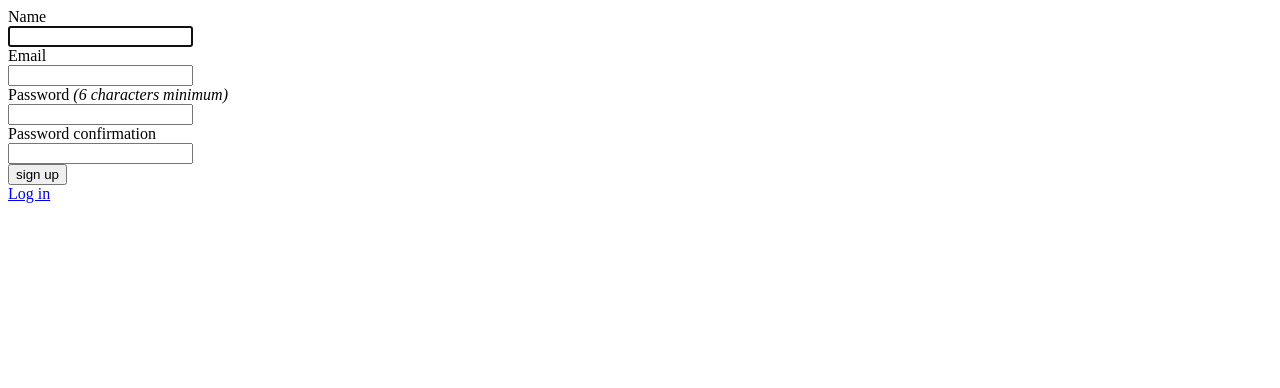
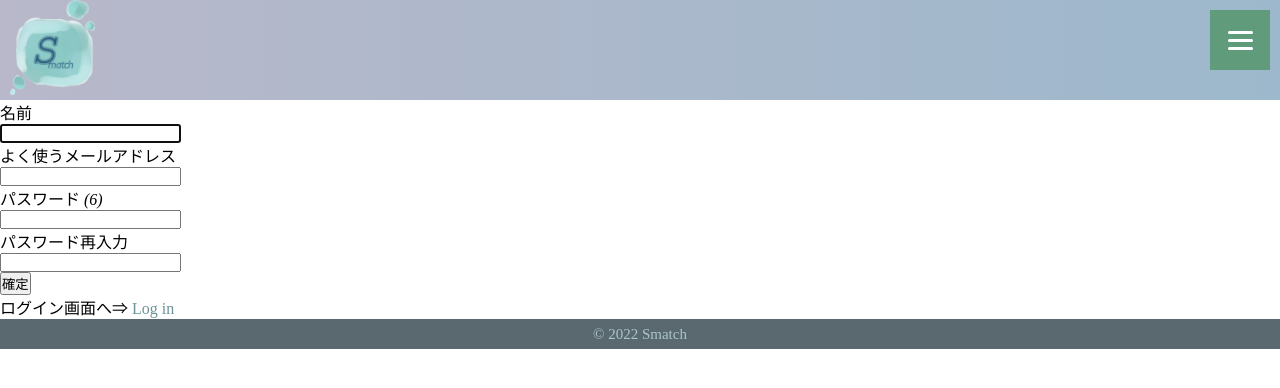
Before and after one commit to maimai2001/github-Smatch, a Rails app: page /users/sign_up in a window 1280 px wide. Shown: the top 388 px of the page. Run offline with Rails 7, Linux system fonts and the light colour scheme; style sheets or scripts are compiled from the project's sources.

Commit message:
トップページ・マイページ・ハンバーガーメニュー追加・チャートキックいじる

```diff
--- a/app/assets/stylesheets/application.css
+++ b/app/assets/stylesheets/application.css
@@ -13,3 +13,153 @@
  *= require_tree .
  *= require_self
  */
+
+ * {
+    margin: 0;
+    padding: 0;
+  }
+
+   header{
+    height: 100px;
+    background-color: rgb(171, 197, 190);
+    background: linear-gradient(to right, #b8b8ca 0%, #9db8cc 100%);
+  }
+
+  header a{
+    color: white;
+    text-decoration: none;
+  }
+
+  header h1 {
+   color: white;
+   margin-left: 10px;
+  }
+
+  .header-list {
+    display: flex;
+    align-items: center;
+    font-family: serif;
+  }
+
+  header ul {
+    display: flex;
+  }
+
+  header li {
+    list-style: none;
+    margin-right: 40px;
+  }
+
+  a {
+    color: rgb(107, 147, 151);
+    text-decoration: none;
+  }
+
+  a:hover {
+    color: rgb(19, 104, 60);
+  }
+
+  .menu-btn {
+    position: fixed;
+    top: 10px;
+    right: 10px;
+    display: flex;
+    height: 60px;
+    width: 60px;
+    justify-content: center;
+    align-items: center;
+    z-index: 90;
+    background-color: #5f9b78d1;
+}
+
+.menu-btn span,
+.menu-btn span:before,
+.menu-btn span:after {
+    content: '';
+    display: block;
+    height: 3px;
+    width: 25px;
+    border-radius: 3px;
+    background-color: #ffffff;
+    position: absolute;
+}
+.menu-btn span:before {
+    bottom: 8px;
+}
+.menu-btn span:after {
+    top: 8px;
+}
+
+#menu-btn-check:checked ~ .menu-btn span {
+    background-color: rgba(255, 255, 255, 0);/*メニューオープン時は真ん中の線を透明にする*/
+}
+#menu-btn-check:checked ~ .menu-btn span::before {
+    bottom: 0;
+    transform: rotate(45deg);
+}
+#menu-btn-check:checked ~ .menu-btn span::after {
+    top: 0;
+    transform: rotate(-45deg);
+}
+
+#menu-btn-check {
+    display: none;
+}
+
+.menu-content {
+    width: 20%;
+    height: 70%;
+    position: fixed;
+    top: 0;
+    left: 100%;/*leftの値を変更してメニューを画面外へ*/
+    z-index: 80;
+    background-color: rgba(110, 164, 158, 0.771);
+    transition: all 0.5s;/*アニメーション設定*/
+
+}
+
+.menu-content ul {
+    padding: 70px 10px 0;
+}
+.menu-content ul li {
+    border-bottom: solid 1px #85bf9f;
+    list-style: none;
+}
+.menu-content ul li a {
+    display: block;
+    width: 100%;
+    font-size: 15px;
+    box-sizing: border-box;
+    color:#d5ecec;
+    text-decoration: none;
+    padding: 9px 15px 10px 0;
+    position: relative;
+}
+.menu-content ul li a::before {
+    content: "";
+    width: 7px;
+    height: 7px;
+    border-top: solid 2px #89d6e2;
+    border-right: solid 2px #154279;
+    transform: rotate(45deg);
+    position: absolute;
+    right: 11px;
+    top: 16px;
+}
+
+#menu-btn-check:checked ~ .menu-content {
+    left: 80%;/*メニューを画面内へ*/
+}
+
+
+  footer {
+    height: 30px;
+    background-color: rgb(90, 104, 111);
+    width: 100%;
+    font-size: 15px;
+    color: rgb(170, 198, 200);
+
+    display: flex;
+    align-items: center;
+    justify-content: center;
+  }
--- a/app/assets/stylesheets/hello.scss
+++ b/app/assets/stylesheets/hello.scss
@@ -1,3 +1,35 @@
 // Place all the styles related to the hello controller here.
 // They will automatically be included in application.css.
 // You can use Sass (SCSS) here: https://sass-lang.com/
+
+* {
+    margin: 0;
+    padding: 0;
+  }
+
+  .header-list {
+    display: flex;
+    align-items: center;
+}
+
+.first-block {
+    background-color: rgb(90, 104, 111);
+    background-image: url("hito1.jpg");
+    background-size: cover;
+    width: 100%;
+    height: 600px;
+
+  }
+
+
+  .second-block {
+    height: 500px;
+    background-color: #f0f0f0;
+    background-image: url("haikei.jpg");
+  }
+
+  .third-block {
+    height: 500px;
+    background-color: rgb(208, 234, 226);
+    background-image: url("hon.jpg");
+  }
--- a/app/controllers/users_controller.rb
+++ b/app/controllers/users_controller.rb
@@ -5,5 +5,4 @@ class UsersController < ApplicationController
     end
 
 
-
 end
--- a/app/views/layouts/application.html.erb
+++ b/app/views/layouts/application.html.erb
@@ -11,6 +11,56 @@
   </head>
 
   <body>
-    <%= yield %>
+    <header>
+
+      <h1>
+        <a href="">
+          <img class="rogo" src="/assets/rogo1.png" width="85" height="95">
+        </a>
+      </h1>
+
+      <div class="header-list">
+        <ul>
+          <li><%= link_to "ログイン", posts_path %></li>
+          <li><%= link_to "新規登録", new_user_registration_path %></li>
+        </ul>
+      </div>
+    </header>
+
+
+   <div class="hamburger-menu">
+     <input type="checkbox" id="menu-btn-check">
+     <label for="menu-btn-check" class="menu-btn"><span></span></label>
+
+     <input type="checkbox" id="menu-btn-check">
+     <label for="menu-btn-check" class="menu-btn"><span></span></label>
+
+     <div class="menu-content">
+        <ul>
+
+        <% if user_signed_in? %>
+          <%= link_to "マイページへ", user_path(current_user.id) %>
+        <% end %>
+
+          <li><%= link_to "記録をつける", new_post_path %></li>
+
+          <li><%= link_to "過去の記録一覧", posts_path %></li>
+
+        </ul>
+     </div>
+
+   </div>
+
+    <main>
+
+     <%= yield %>
+
+    </main>
+
+    <footer>
+      <p>© 2022 Smatch</p>
+    </footer>
+
   </body>
+
 </html>
--- a/app/views/users/registrations/new.html.erb
+++ b/app/views/users/registrations/new.html.erb
@@ -4,32 +4,32 @@
   <%= render "users/shared/error_messages", resource: resource %>
 
   <div class="field">
-    <%= f.label :name %><br />
+    <%= f.label :名前 %><br />
     <%= f.text_field :name, autofocus: true %>
   </div>
 
   <div class="field">
-    <%= f.label :email %><br />
+    <%= f.label :よく使うメールアドレス %><br />
     <%= f.email_field :email, autofocus: true, autocomplete: "email" %>
   </div>
 
   <div class="field">
-    <%= f.label :password %>
+    <%= f.label :パスワード %>
     <% if @minimum_password_length %>
-    <em>(<%= @minimum_password_length %> characters minimum)</em>
+    <em> (<%= @minimum_password_length %>)</em>
     <% end %><br />
     <%= f.password_field :password, autocomplete: "new-password" %>
   </div>
 
   <div class="field">
-    <%= f.label :password_confirmation %><br />
+    <%= f.label :パスワード再入力 %><br />
     <%= f.password_field :password_confirmation, autocomplete: "new-password" %>
   </div>
 
   <div class="actions">
-    <%= f.submit "sign up" %>
+    <%= f.submit "確定" %>
   </div>
 
 <% end %>
 
-<%= render "users/shared/links" %>
+<p>ログイン画面へ⇒ <%= render "users/shared/links" %></p>
--- a/app/views/users/show.html.erb
+++ b/app/views/users/show.html.erb
@@ -1,4 +1,4 @@
-<h1>users#show</h1>
+<h4>マイページ</h4>
 <p>名前 : <%= @user.name %></p>
 <p>メールアドレス : <%= @user.email %></p>
 <p>プロフィール : <%= @user.profile %></p>
```
Also changed, not shown: app/views/hello/index.html.erb (+11 -4 lines), app/views/users/registrations/edit.html.erb (+8 -7 lines), app/views/users/sessions/new.html.erb (+4 -5 lines), app/assets/images/data.jpg (added), app/assets/images/goal.jpg (added), app/assets/images/hito.jpg (added), app/assets/images/hito1.jpg (added), app/assets/images/hon.jpg (added), app/assets/images/rogo.png (added), app/assets/images/rogo1.png (added), app/assets/images/sumahoo.jpg (added), app/assets/images/yaruki.jpg (added), 1 other file.
